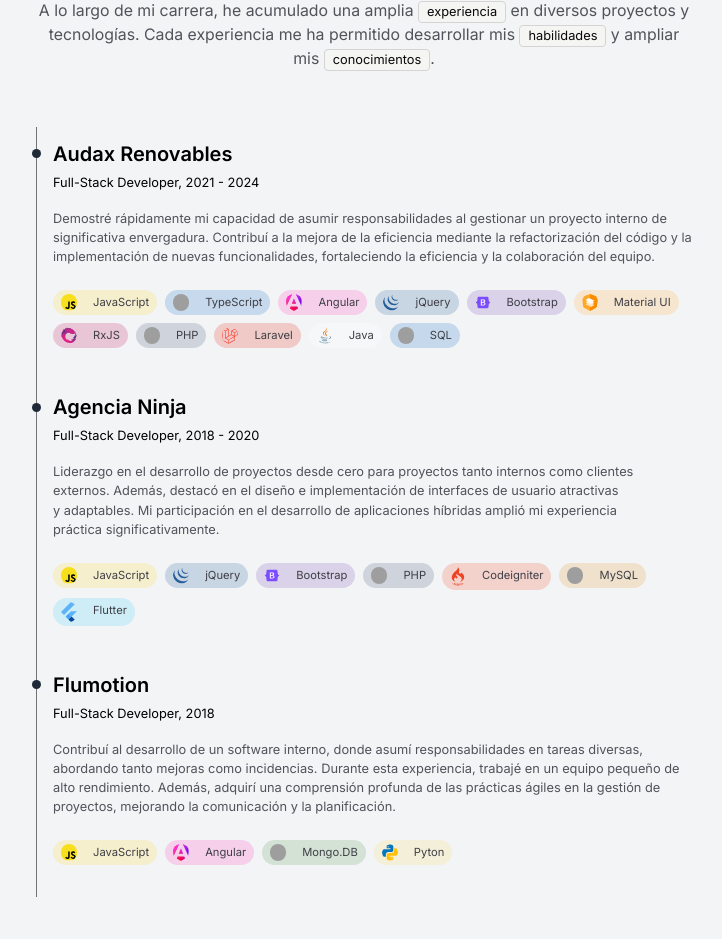
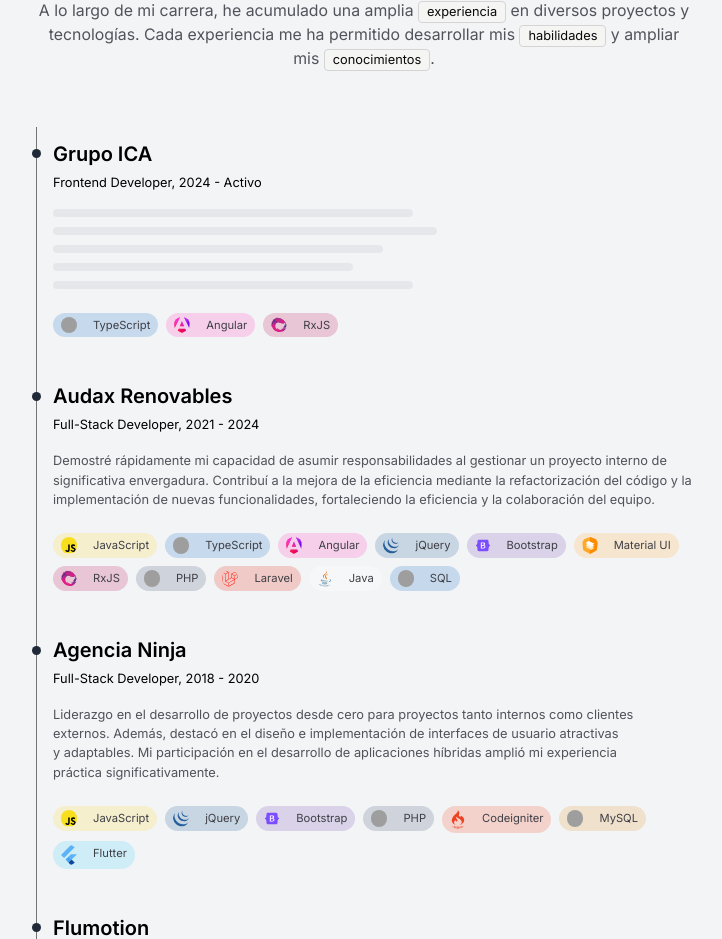
Before and after one commit to JordiiVidal/my-portfolio, a Next.js app: page / in a window 1280 px wide. Shown: the part 2240-3179 px from the top of the page, without its empty margins (276-998 px from the left). Built offline with nearby package versions, Linux system fonts and the light colour scheme; grey boxes are pictures that could not be loaded.

Commit message:
new work experience

```diff
--- a/app/lib/definitions.ts
+++ b/app/lib/definitions.ts
@@ -1,7 +1,7 @@
 export type WorkExperience = {
   id: number;
   title: string;
-  description: string;
+  description: string | null;
   company: string;
   current: boolean;
   startDate: string;
--- a/app/lib/placeholder-data.ts
+++ b/app/lib/placeholder-data.ts
@@ -215,7 +215,7 @@ export const tecnologiesData: Tecnology[] = [
 
 export const workExperiencesData: WorkExperience[] = [
   {
-    id: 1,
+    id: 3,
     company: "Audax Renovables",
     title: "Full-Stack Developer",
     description: `
@@ -244,7 +244,7 @@ export const workExperiencesData: WorkExperience[] = [
     tecnologies: [1, 4, 5, 8, 10, 13, 16],
   },
   {
-    id: 3,
+    id: 1,
     company: "Flumotion",
     title: "Full-Stack Developer",
     description: `
@@ -258,4 +258,14 @@ export const workExperiencesData: WorkExperience[] = [
     endDate: "2018",
     tecnologies: [1, 3, 14, 17],
   },
+  {
+    id: 4,
+    company: "Grupo ICA",
+    title: "Frontend Developer",
+    description: null,
+    current: true,
+    startDate: "2024",
+    endDate: "",
+    tecnologies: [2, 3, 7],
+  },
 ];
--- a/app/pages/work.tsx
+++ b/app/pages/work.tsx
@@ -41,6 +41,19 @@ function ChipsTecnologies({
   );
 }
 
+function FakeDescription() {
+  return (
+    <div role="status" className="max-w-sm animate-pulse">
+      <div className="h-2 bg-gray-200 rounded-full dark:bg-gray-700 max-w-[360px] mb-2.5"></div>
+      <div className="h-2 bg-gray-200 rounded-full dark:bg-gray-700 mb-2.5"></div>
+      <div className="h-2 bg-gray-200 rounded-full dark:bg-gray-700 max-w-[330px] mb-2.5"></div>
+      <div className="h-2 bg-gray-200 rounded-full dark:bg-gray-700 max-w-[300px] mb-2.5"></div>
+      <div className="h-2 bg-gray-200 rounded-full dark:bg-gray-700 max-w-[360px]"></div>
+      <span className="sr-only">Loading...</span>
+    </div>
+  );
+}
+
 export function Work() {
   return (
     <Section
@@ -50,7 +63,9 @@ export function Work() {
       description={description}
     >
       <ol className="border-l border-neutral-500">
-        {workExperiencesData.map((work) => (
+        {workExperiencesData
+          .sort((a, b) => b.id - a.id)
+          .map((work) => (
             <li key={work.id}>
               <div className="flex-start flex items-center pt-3">
                 <div className="-ml-[5px] mr-3 h-[9px] w-[9px] rounded-full bg-gray-800 dark:bg-neutral-500"></div>
@@ -61,7 +76,7 @@ export function Work() {
                   {work.title}, {expiranceDates(work)}
                 </span>
                 <div className="mt-4 mb-6 text-xs text-zinc-600 dark:text-zinc-400 text-pretty">
-                {work.description}
+                  {work.description ?? <FakeDescription />}
                 </div>
                 <ChipsTecnologies idWorkedTecnologyList={work.tecnologies} />
               </div>
```
Lines whose indentation alone changed are shown as unchanged.
